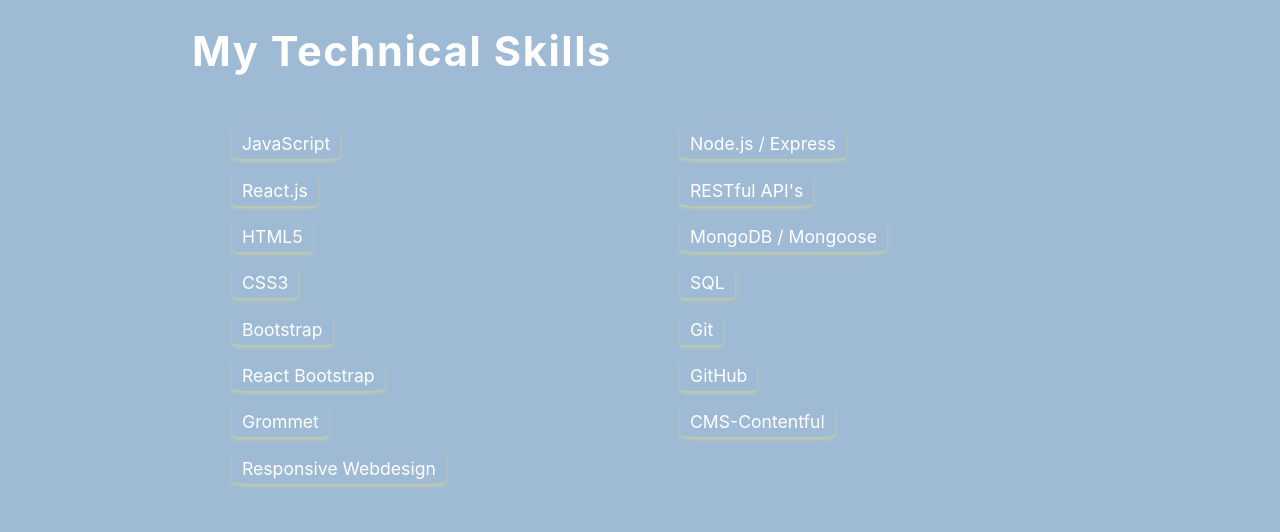
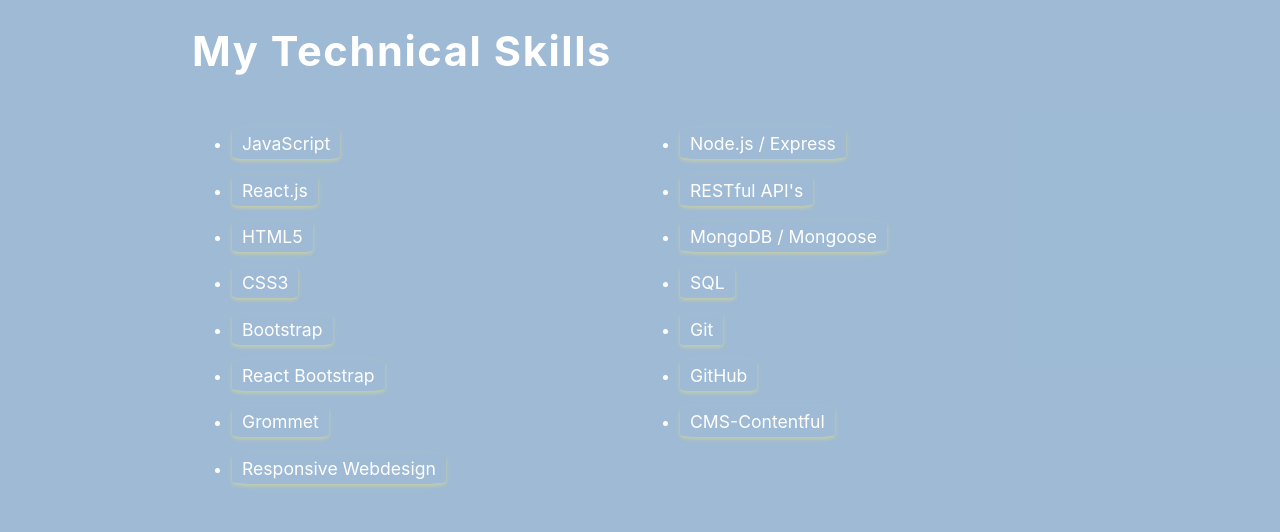
Before and after one commit to juliamj/portfolio_, a React (Create React App) app: page / in a window 1280 px wide. Shown: the part 1160-1692 px from the top of the page. Built offline with nearby package versions, Linux system fonts and the light colour scheme; the HTML template or start-up script is replaced by a standard one.

Commit message:
add bullet points to skills

```diff
--- a/src/components/Skills.js
+++ b/src/components/Skills.js
@@ -8,7 +8,7 @@
                 <div className="skills-flex-container">
                     <div className="skills-flex">
                         <div>
-                            <ul className="nobull">
+                            <ul className="">
                                 <li><span>JavaScript</span></li>
                                 <li><span>React.js</span></li>
                                 <li><span>HTML5</span></li>
@@ -16,7 +16,7 @@
                             </ul>
                         </div>
                         <div>
-                            <ul className="nobull">
+                            <ul className="">
                                 <li><span>Bootstrap</span></li>
                                 <li><span>React Bootstrap</span></li>
                                 <li><span>Grommet</span></li>
@@ -26,7 +26,7 @@
                     </div>
                     <div className="skills-flex">
                         <div>
-                            <ul className="nobull">
+                            <ul className="">
                                 <li><span>Node.js / Express</span></li>
                                 <li><span>RESTful API's</span></li>
                                 <li><span>MongoDB / Mongoose</span></li>
@@ -34,7 +34,7 @@
                             </ul>
                         </div>
                         <div>
-                            <ul className="nobull">
+                            <ul className="">
                                 <li><span>Git</span></li>
                                 <li><span>GitHub</span></li>
                                 <li><span>CMS-Contentful</span></li>
--- a/src/styles/Skills.css
+++ b/src/styles/Skills.css
@@ -48,7 +48,7 @@
       display: flex;
     }
     .skills li span {
-        font-size: 0.6rem;
+        font-size: 0.8rem;
     }
     .skills li {
         margin-bottom: 10px;
```
